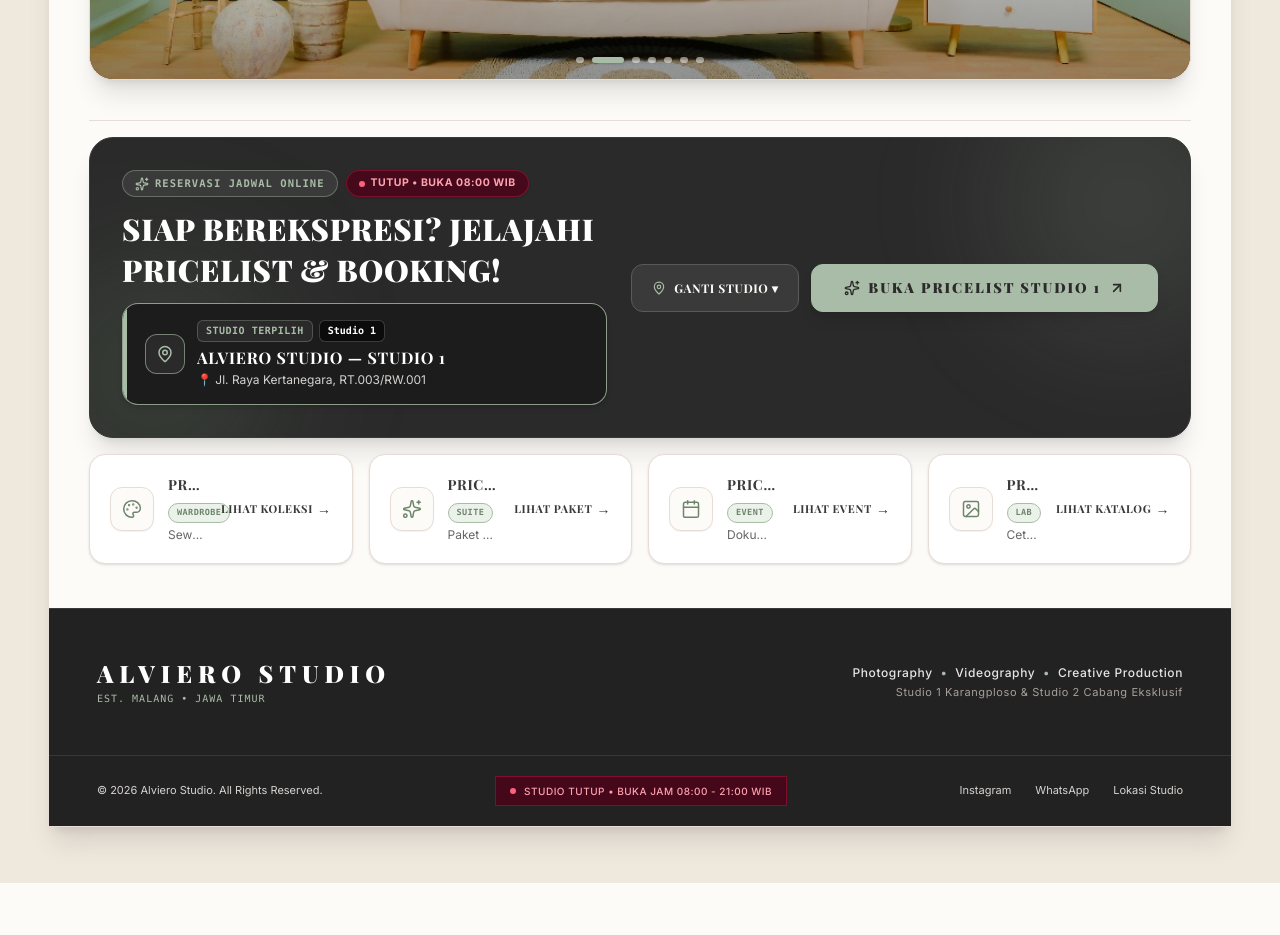
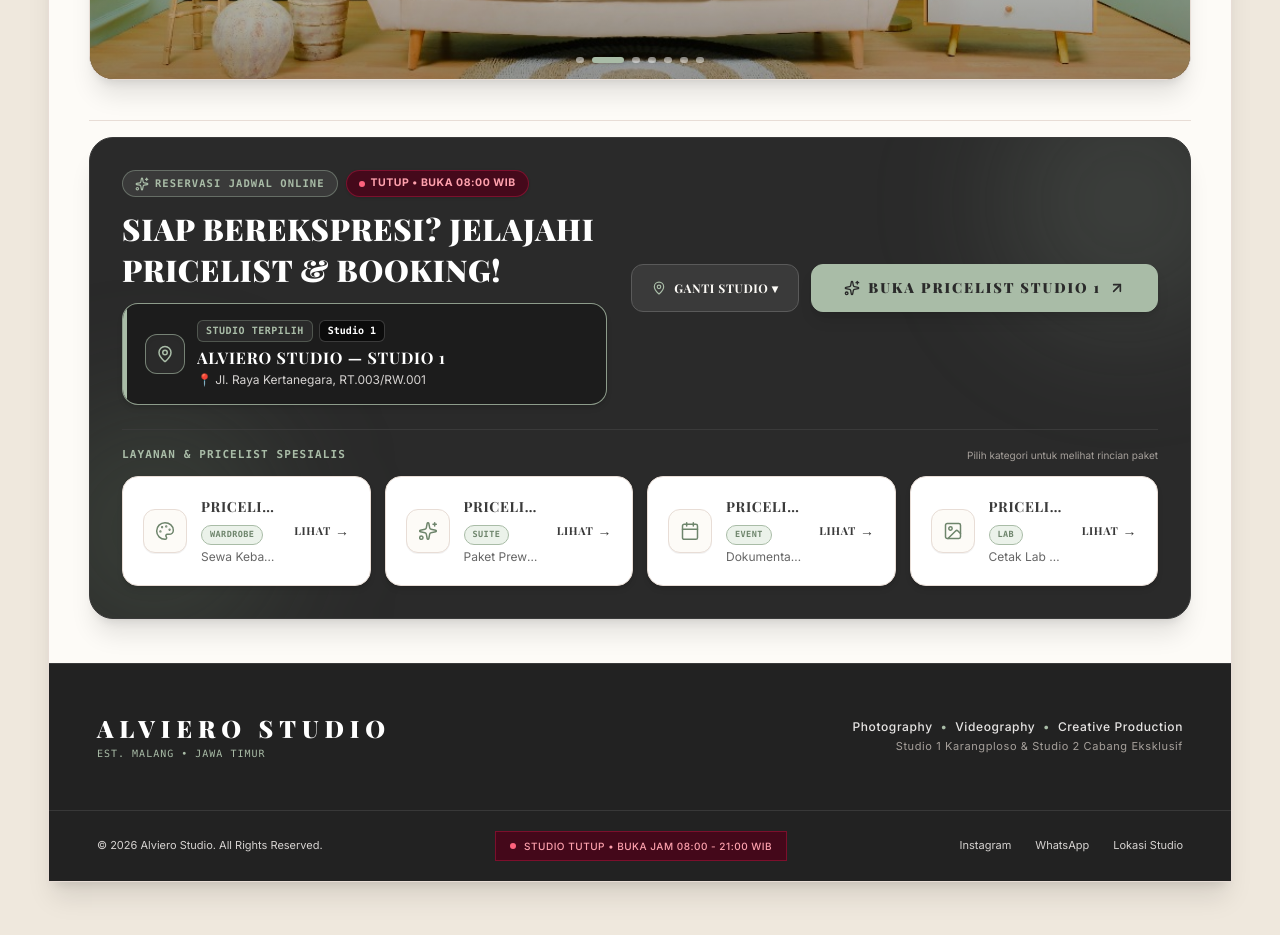
Before and after one commit to musthofayaamusthofa-rgb/alviero-self-studio.-Pilih-Public-a, a React (Vite) app: page / in a window 1280 px wide. Shown: the part 2220-3155 px from the top of the page. Before the commit the page ends 3103 px from the top, so only its background shows below. Built offline with nearby package versions, Linux system fonts and the light colour scheme; a web font is replaced by a local one.

Commit message:
style: extend black border container to wrap specialist service cards in landing hero

```diff
--- a/src/components/BranchSelectorModal.tsx
+++ b/src/components/BranchSelectorModal.tsx
@@ -873,16 +873,18 @@ export const BranchSelectorLanding: React.FC<BranchSelectorViewProps> = ({
           </div>
 
           {/* 4. Lokasi Studio Aktif & Layanan Wedding / Cetak */}
-          <div className="pt-4 pb-1 border-t border-[#E8DDD6] space-y-4">
+          <div className="pt-4 pb-1 border-t border-[#E8DDD6]">
 
-            {/* BIG EYE-CATCHING GRAND CALLOUT BOX (Responsif & Rapi di Mobile & Desktop) */}
-            <div className="w-full bg-[#2A2A2A] text-white p-4 sm:p-6 md:p-8 border border-[#3A3A3A] rounded-2xl sm:rounded-3xl shadow-xl relative overflow-hidden flex flex-col lg:flex-row items-stretch lg:items-center justify-between gap-5 sm:gap-6 text-left">
+            {/* BIG EYE-CATCHING GRAND CALLOUT BOX & SPECIALIST SERVICES (Kontainer Border Hitam Sampai Bawah) */}
+            <div className="w-full bg-[#2A2A2A] text-white p-4 sm:p-6 md:p-8 border border-[#3A3A3A] rounded-2xl sm:rounded-3xl shadow-xl relative overflow-hidden space-y-5 sm:space-y-6 text-left">
               {/* Subtle background ambient glow */}
               <div className="absolute -top-16 -right-16 w-64 h-64 bg-[#A9BCA7]/15 rounded-full blur-3xl pointer-events-none" />
               <div className="absolute -bottom-16 -left-16 w-64 h-64 bg-[#6E856C]/20 rounded-full blur-3xl pointer-events-none" />
 
+              {/* Row Atas: Header & Aksi Buka Pricelist Studio */}
+              <div className="flex flex-col lg:flex-row items-stretch lg:items-center justify-between gap-5 sm:gap-6 relative z-10">
                 {/* Left Content Column */}
-              <div className="space-y-3 max-w-2xl relative z-10 flex-1">
+                <div className="space-y-3 max-w-2xl flex-1">
                   <div className="flex items-center gap-1.5 sm:gap-2 flex-wrap">
                     <span className="inline-flex items-center gap-1.5 bg-[#3A3A3A] text-[#A9BCA7] border border-[#A9BCA7]/40 px-3 py-1 rounded-full text-[9.5px] sm:text-[10.5px] font-mono font-bold uppercase tracking-widest">
                       <Sparkles className="w-3 sm:w-3.5 h-3 sm:h-3.5 text-[#A9BCA7] shrink-0" />
@@ -955,12 +957,22 @@ export const BranchSelectorLanding: React.FC<BranchSelectorViewProps> = ({
                 </div>
               </div>
 
-            {/* 4 Companion Service Cards */}
-            <div className="grid grid-cols-1 sm:grid-cols-2 lg:grid-cols-4 gap-3.5 sm:gap-4">
+              {/* Row Bawah: 4 Kartu Layanan Spesialis (Di Dalam Bingkai Border Hitam) */}
+              <div className="pt-4 border-t border-[#3A3A3A] relative z-10 space-y-3">
+                <div className="flex items-center justify-between text-left">
+                  <span className="text-[10px] sm:text-[11px] font-mono font-bold tracking-widest text-[#A9BCA7] uppercase">
+                    LAYANAN & PRICELIST SPESIALIS
+                  </span>
+                  <span className="text-[10px] font-sans text-stone-400">
+                    Pilih kategori untuk melihat rincian paket
+                  </span>
+                </div>
+
+                <div className="grid grid-cols-1 sm:grid-cols-2 lg:grid-cols-4 gap-3 sm:gap-3.5">
                   {/* Card 1: Pricelist MUA & Kebaya */}
                   <div
                     onClick={() => onSelectCategory ? onSelectCategory('kebayak-gaun') : onSelectBranch(selectedBranch)}
-                className="rounded-2xl p-4 sm:p-5 bg-white hover:bg-[#F2E9E4]/50 border border-[#E8DDD6] hover:border-[#3A3A3A] transition-all duration-200 cursor-pointer group text-left relative overflow-hidden flex items-center justify-between gap-3 sm:gap-4 shadow-sm hover:shadow-md"
+                    className="rounded-2xl p-4 sm:p-5 bg-white hover:bg-[#F2E9E4] border border-[#E8DDD6] hover:border-[#A9BCA7] transition-all duration-200 cursor-pointer group text-left relative overflow-hidden flex items-center justify-between gap-3 sm:gap-4 shadow-md hover:shadow-lg active:scale-98"
                   >
                     <div className="flex items-center gap-3 sm:gap-3.5 min-w-0">
                       <div className="w-10 h-10 sm:w-11 sm:h-11 rounded-xl bg-[#FDFBF7] border border-[#E8DDD6] text-[#6E856C] flex items-center justify-center shrink-0 group-hover:scale-105 transition-transform shadow-2xs">
@@ -982,7 +994,7 @@ export const BranchSelectorLanding: React.FC<BranchSelectorViewProps> = ({
                     </div>
 
                     <div className="text-xs font-serif font-bold uppercase tracking-wider text-[#3A3A3A] flex items-center gap-1 shrink-0 group-hover:text-[#6E856C]">
-                  <span className="hidden xl:inline text-[11px]">Lihat Koleksi</span>
+                      <span className="hidden xl:inline text-[11px]">Lihat</span>
                       <span className="text-sm transition-transform group-hover:translate-x-1">→</span>
                     </div>
                   </div>
@@ -990,7 +1002,7 @@ export const BranchSelectorLanding: React.FC<BranchSelectorViewProps> = ({
                   {/* Card 2: Pricelist Wedding & Prewedding */}
                   <div
                     onClick={() => onSelectCategory ? onSelectCategory('wedding-package') : onSelectBranch(selectedBranch)}
-                className="rounded-2xl p-4 sm:p-5 bg-white hover:bg-[#F2E9E4]/50 border border-[#E8DDD6] hover:border-[#3A3A3A] transition-all duration-200 cursor-pointer group text-left relative overflow-hidden flex items-center justify-between gap-3 sm:gap-4 shadow-sm hover:shadow-md"
+                    className="rounded-2xl p-4 sm:p-5 bg-white hover:bg-[#F2E9E4] border border-[#E8DDD6] hover:border-[#A9BCA7] transition-all duration-200 cursor-pointer group text-left relative overflow-hidden flex items-center justify-between gap-3 sm:gap-4 shadow-md hover:shadow-lg active:scale-98"
                   >
                     <div className="flex items-center gap-3 sm:gap-3.5 min-w-0">
                       <div className="w-10 h-10 sm:w-11 sm:h-11 rounded-xl bg-[#FDFBF7] border border-[#E8DDD6] text-[#6E856C] flex items-center justify-center shrink-0 group-hover:scale-105 transition-transform shadow-2xs">
@@ -1012,7 +1024,7 @@ export const BranchSelectorLanding: React.FC<BranchSelectorViewProps> = ({
                     </div>
 
                     <div className="text-xs font-serif font-bold uppercase tracking-wider text-[#3A3A3A] flex items-center gap-1 shrink-0 group-hover:text-[#6E856C]">
-                  <span className="hidden xl:inline text-[11px]">Lihat Paket</span>
+                      <span className="hidden xl:inline text-[11px]">Lihat</span>
                       <span className="text-sm transition-transform group-hover:translate-x-1">→</span>
                     </div>
                   </div>
@@ -1020,7 +1032,7 @@ export const BranchSelectorLanding: React.FC<BranchSelectorViewProps> = ({
                   {/* Card 3: Pricelist Event */}
                   <div
                     onClick={() => onSelectCategory ? onSelectCategory('event') : onSelectBranch(selectedBranch)}
-                className="rounded-2xl p-4 sm:p-5 bg-white hover:bg-[#F2E9E4]/50 border border-[#E8DDD6] hover:border-[#3A3A3A] transition-all duration-200 cursor-pointer group text-left relative overflow-hidden flex items-center justify-between gap-3 sm:gap-4 shadow-sm hover:shadow-md"
+                    className="rounded-2xl p-4 sm:p-5 bg-white hover:bg-[#F2E9E4] border border-[#E8DDD6] hover:border-[#A9BCA7] transition-all duration-200 cursor-pointer group text-left relative overflow-hidden flex items-center justify-between gap-3 sm:gap-4 shadow-md hover:shadow-lg active:scale-98"
                   >
                     <div className="flex items-center gap-3 sm:gap-3.5 min-w-0">
                       <div className="w-10 h-10 sm:w-11 sm:h-11 rounded-xl bg-[#FDFBF7] border border-[#E8DDD6] text-[#6E856C] flex items-center justify-center shrink-0 group-hover:scale-105 transition-transform shadow-2xs">
@@ -1042,7 +1054,7 @@ export const BranchSelectorLanding: React.FC<BranchSelectorViewProps> = ({
                     </div>
 
                     <div className="text-xs font-serif font-bold uppercase tracking-wider text-[#3A3A3A] flex items-center gap-1 shrink-0 group-hover:text-[#6E856C]">
-                  <span className="hidden xl:inline text-[11px]">Lihat Event</span>
+                      <span className="hidden xl:inline text-[11px]">Lihat</span>
                       <span className="text-sm transition-transform group-hover:translate-x-1">→</span>
                     </div>
                   </div>
@@ -1050,7 +1062,7 @@ export const BranchSelectorLanding: React.FC<BranchSelectorViewProps> = ({
                   {/* Card 4: Pricelist Cetak Lab & Bingkai */}
                   <div
                     onClick={() => onSelectCategory ? onSelectCategory('bingkai-album') : onSelectBranch(selectedBranch)}
-                className="rounded-2xl p-4 sm:p-5 bg-white hover:bg-[#F2E9E4]/50 border border-[#E8DDD6] hover:border-[#3A3A3A] transition-all duration-200 cursor-pointer group text-left relative overflow-hidden flex items-center justify-between gap-3 sm:gap-4 shadow-sm hover:shadow-md"
+                    className="rounded-2xl p-4 sm:p-5 bg-white hover:bg-[#F2E9E4] border border-[#E8DDD6] hover:border-[#A9BCA7] transition-all duration-200 cursor-pointer group text-left relative overflow-hidden flex items-center justify-between gap-3 sm:gap-4 shadow-md hover:shadow-lg active:scale-98"
                   >
                     <div className="flex items-center gap-3 sm:gap-3.5 min-w-0">
                       <div className="w-10 h-10 sm:w-11 sm:h-11 rounded-xl bg-[#FDFBF7] border border-[#E8DDD6] text-[#6E856C] flex items-center justify-center shrink-0 group-hover:scale-105 transition-transform shadow-2xs">
@@ -1072,10 +1084,13 @@ export const BranchSelectorLanding: React.FC<BranchSelectorViewProps> = ({
                     </div>
 
                     <div className="text-xs font-serif font-bold uppercase tracking-wider text-[#3A3A3A] flex items-center gap-1 shrink-0 group-hover:text-[#6E856C]">
-                  <span className="hidden xl:inline text-[11px]">Lihat Katalog</span>
+                      <span className="hidden xl:inline text-[11px]">Lihat</span>
                       <span className="text-sm transition-transform group-hover:translate-x-1">→</span>
                     </div>
                   </div>
+                </div>
+              </div>
+
             </div>
 
           </div>
--- a/src/components/StudioInfoAndRules.tsx
+++ b/src/components/StudioInfoAndRules.tsx
@@ -39,9 +39,8 @@ export const StudioInfoAndRules: React.FC<StudioInfoAndRulesProps> = ({
       backdrops: ['Hijau Pastel', 'Cream', 'Limbo', 'Putih Tengah', 'Putih Jendela'],
       highlights: [
         'Area parkir kendaraan mobil & motor luas dan nyaman',
-        'Studio foto berpendingin udara (AC) & ruang rias terpisah',
+        'Studio foto berpendingin udara & ruang rias terpisah',
         'Pilihan 5 backdrop studio foto elegan & properti lengkap',
-        'Pet-friendly (menerima anjing/kucing kecil ber-pampers)',
         'Akses mudah di tepi jalan utama Karangploso arah Batu'
       ]
     },
@@ -61,8 +60,7 @@ export const StudioInfoAndRules: React.FC<StudioInfoAndRulesProps> = ({
         'Terletak di Lantai 2 (suasana privat & eksklusif)',
         'Lokasi strategis pusat kota, dekat kampus UB, UIN, UM, Unisma',
         'Pilihan 5 background kekinian termasuk Tematik Cream & Coklat Jendela',
-        'Ruang make up & ganti baju nyaman ber-AC',
-        'Pet-friendly (menerima anjing/kucing kecil ber-pampers)'
+        'Ruang make up & ganti baju'
       ]
     }
   ];
@@ -97,11 +95,10 @@ export const StudioInfoAndRules: React.FC<StudioInfoAndRulesProps> = ({
           return (
             <div
               key={studio.id}
-              className={`bg-white rounded-3xl border transition-all duration-300 overflow-hidden flex flex-col justify-between shadow-sm relative group ${
-                isSelected
-                  ? 'border-[#6E856C] ring-2 ring-[#A9BCA7]/40 shadow-md'
-                  : 'border-[#E8DDD6] hover:border-[#6E856C]'
-              }`}
+              className={`bg-white rounded-3xl border transition-all duration-300 overflow-hidden flex flex-col justify-between shadow-sm relative group ${isSelected
+                ? 'border-[#6E856C] ring-2 ring-[#A9BCA7]/40 shadow-md'
+                : 'border-[#E8DDD6] hover:border-[#6E856C]'
+                }`}
             >
               {/* Top Accent Bar */}
               <div className={`h-2 w-full ${isSelected ? 'bg-[#6E856C]' : 'bg-[#3A3A3A]'}`} />
```
Lines whose indentation alone changed are shown as unchanged.
